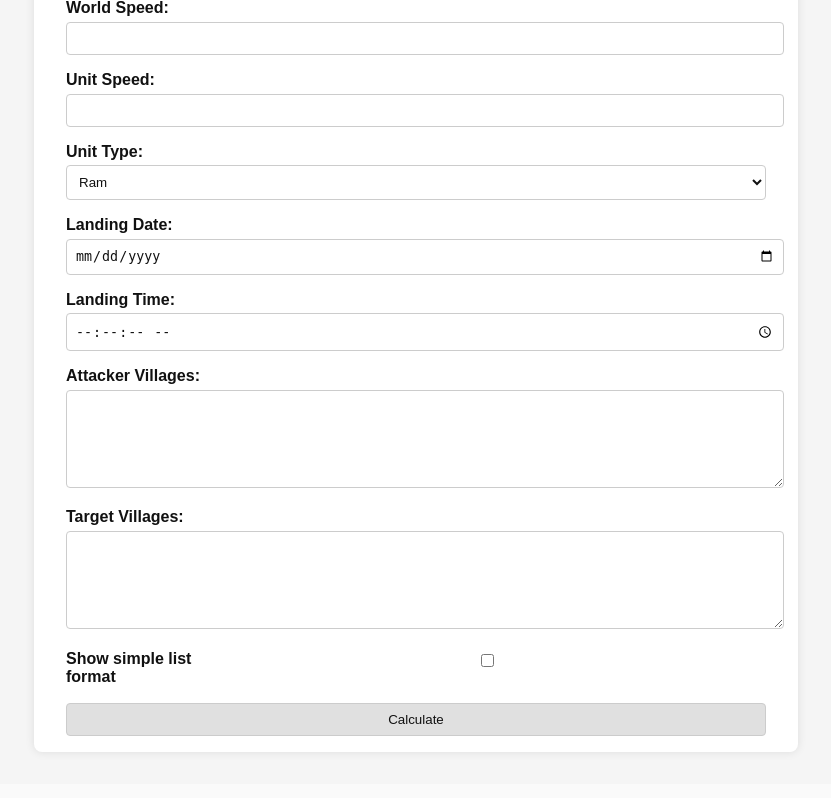
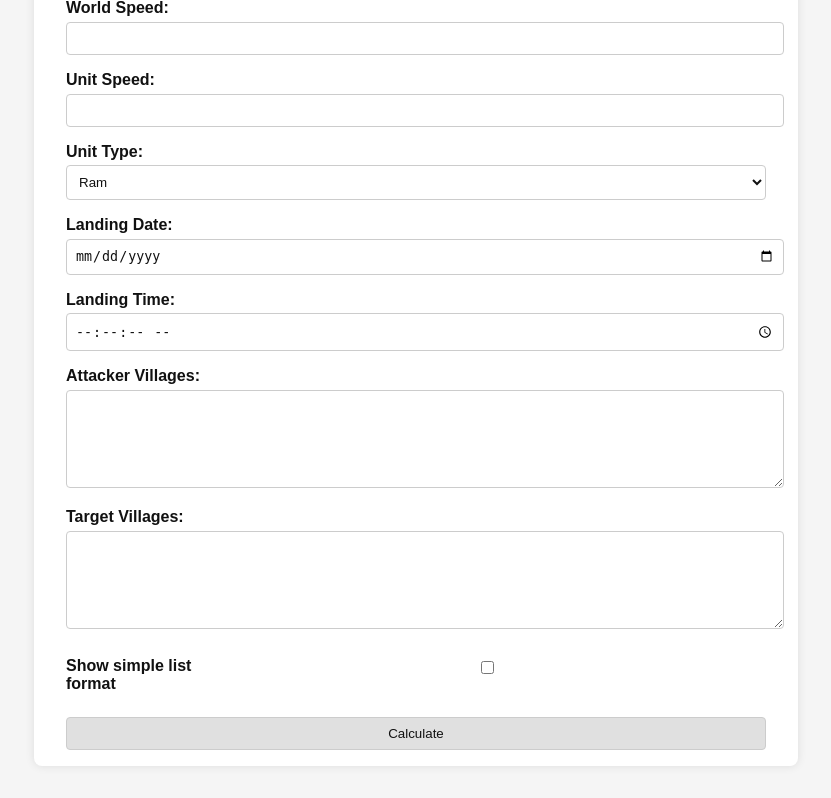
Before and after one commit to NFTbeats/tw-op-planner, a Flask app: page / in a window 1280 px wide. Shown: the part 214-1012 px from the top of the page, without its empty margins (224-1055 px from the left). Before the commit the page ends 968 px from the top, so only its background shows below. Run offline with Flask 3, Linux system fonts and the light colour scheme.

Commit message:
More layout and style fixes

```diff
--- a/static/style.css
+++ b/static/style.css
@@ -129,6 +129,6 @@ body.light-mode .attack-box {
   display: flex;
   flex-direction: row-reverse; /* places checkbox to the right of label */
   align-items: center;
-  justify-content: flex-end;
-  margin: 0.05rem 0;
+  justify-content: flex-start;
+  margin: 0.5rem 0;
 }
```
